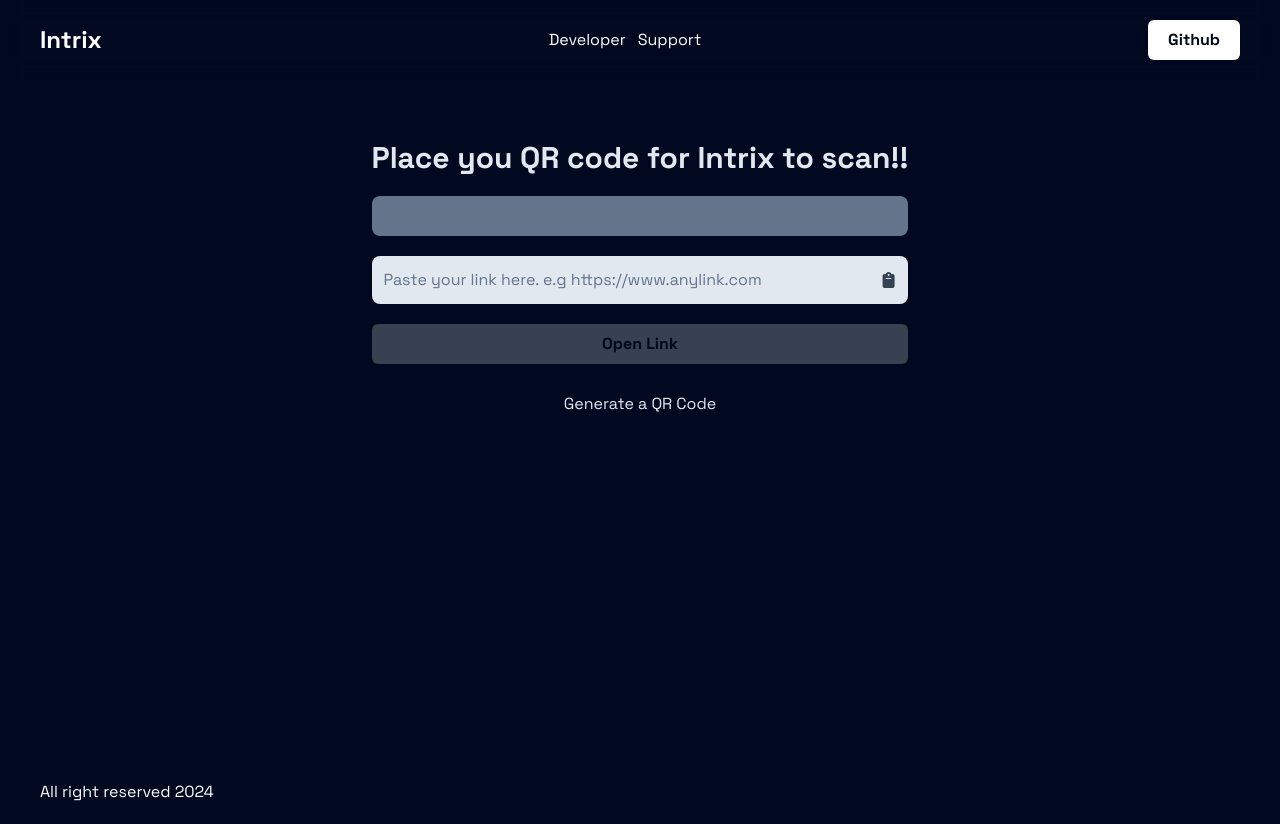
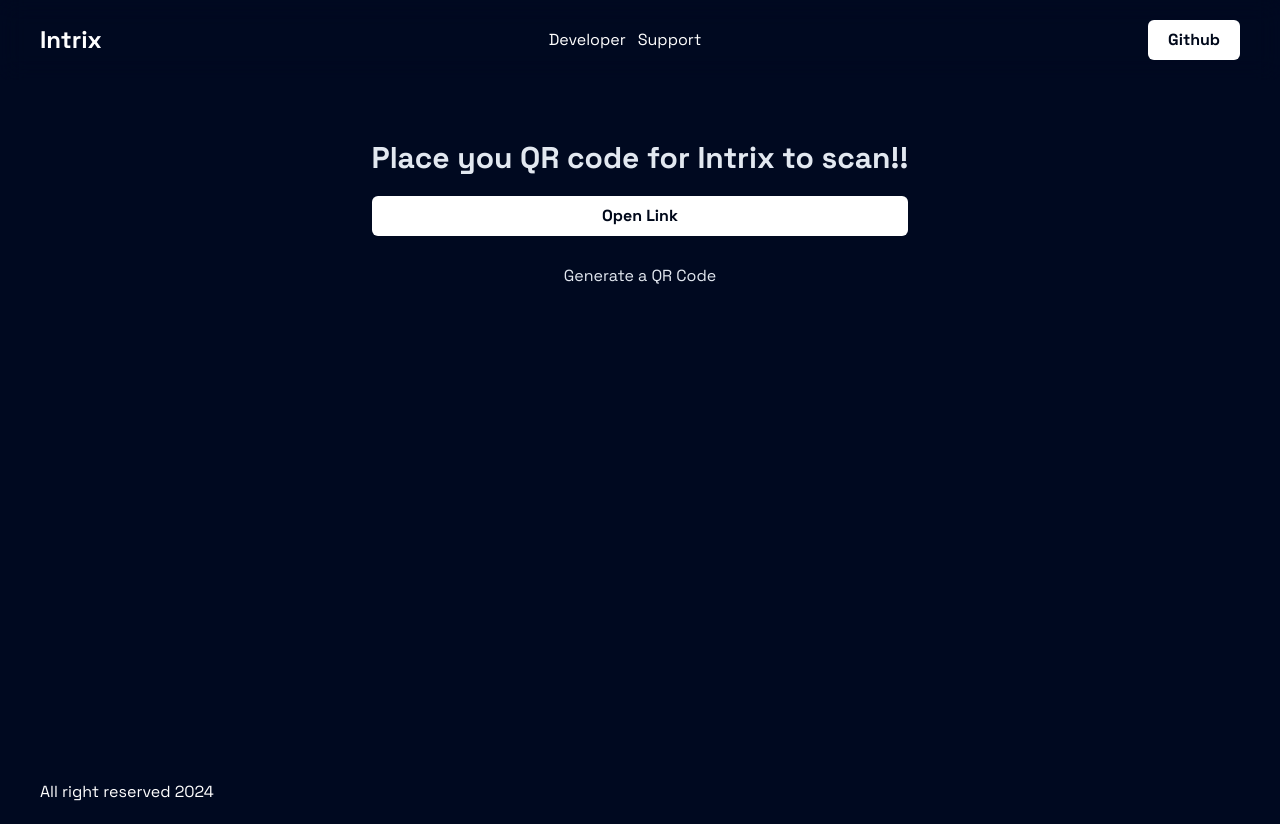
Before and after one commit to fisayo-dev/QRCode-Generator, a React (Vite) app: page /scan in a window 1280 px wide. Built offline with nearby package versions, Linux system fonts and the light colour scheme.

Commit message:
Working on the scan page

```diff
--- a/package.json
+++ b/package.json
@@ -14,6 +14,7 @@
     "react": "^18.3.1",
     "react-dom": "^18.3.1",
     "react-icons": "^5.3.0",
+    "react-qr-scanner": "^1.0.0-alpha.11",
     "react-qrcode-logo": "^3.0.0",
     "react-router-dom": "^6.26.1",
     "sweetalert": "^2.1.2"
--- a/src/pages/Scan.jsx
+++ b/src/pages/Scan.jsx
@@ -2,9 +2,24 @@ import { NavLink } from "react-router-dom";
 import Button from "../components/Button";
 import { FaClipboard } from "react-icons/fa6";
 import { useState } from "react";
+// import QrScanner from 'react-qr-scanner'
 
 const Scan = () => {
-  const [inputField, setInputField] = useState('')
+  const [scanResult, setScanResult] = useState(null);
+
+  const previewStyle = {
+    height: 240,
+    width: 320,
+  };
+
+  const handleScan = (data) => {
+    if (data) setScanResult(data.text);
+  };
+
+  const handleError = (err) => {
+    console.log(err);
+  };
+
   return (
     <div className="py-10 h-[85vh]">
       <div className="app-container">
@@ -13,19 +28,29 @@ const Scan = () => {
             <h2 className="text-center text-3xl font-bold">
               Place you QR code for Intrix to scan!!
             </h2>
-            <div className="bg-slate-500 p-5 rounded-lg overflow-hidden"></div>
-            <div className="flex items-center bg-slate-200 gap-3 text-slate-700 rounded-lg p-3">
-              <input
-                type="text"
-                placeholder="Paste your link here. e.g https://www.anylink.com"
-                value={inputField}
-                onChange={(e) => setInputField(e.target.value)}
+            {/* <div className="bg-slate-900 rounded-lg overflow-hidden grid justify-items-center">
+              <QrScanner
+                delay={300}
+                style={previewStyle}
+                onError={handleError}
+                onScan={handleScan}
               />
-              <FaClipboard className="cursor-pointer"/>
-            </div>
-            <Button disabled={inputField.trim() == "" ? true : false}>Open Link</Button>
+            </div> */}
+            {scanResult && (
+              <div className="flex items-center bg-slate-200 gap-3 text-slate-700 rounded-lg p-3">
+                <p>{scanResult}</p>
+                <FaClipboard className="cursor-pointer" />
+              </div>
+            )}
+            <Button>
+              Open Link
+            </Button>
             <NavLink
-            to="/generate"  className="text-center py-2 hover:underline cursor-pointer">Generate a QR Code</NavLink>
+              to="/generate"
+              className="text-center py-2 hover:underline cursor-pointer"
+            >
+              Generate a QR Code
+            </NavLink>
           </div>
         </div>
       </div>
```
Also changed, not shown: 1 other file (tests, documents, lock files or other folders).
